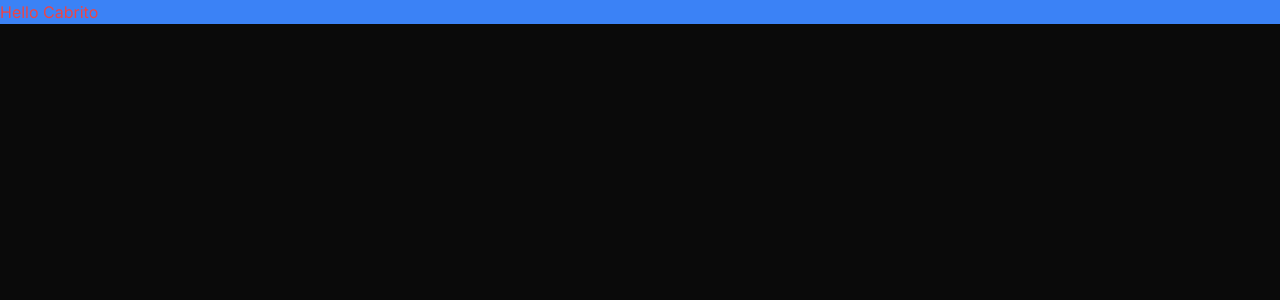
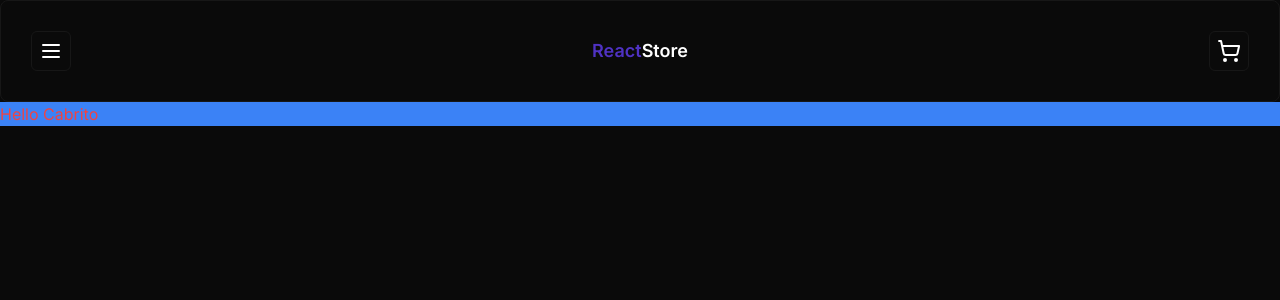
Before and after one commit to Matheus-Alexandrino/reactstore, a Next.js app: page /about in a window 1280 px wide. Shown: the top 300 px of the page. Built offline with nearby package versions, Linux system fonts and the light colour scheme.

Commit message:
feat: add button, card and header components

```diff
--- a/package.json
+++ b/package.json
@@ -10,6 +10,7 @@
   },
   "dependencies": {
     "@prisma/client": "^5.4.2",
+    "@radix-ui/react-slot": "^1.0.2",
     "class-variance-authority": "^0.7.0",
     "clsx": "^2.0.0",
     "lucide-react": "^0.288.0",
--- a/src/app/layout.tsx
+++ b/src/app/layout.tsx
@@ -1,6 +1,7 @@
 import type { Metadata } from 'next'
 import { Inter } from 'next/font/google'
 import './globals.css'
+import Header from '@/components/ui/header'
 
 const inter = Inter({ subsets: ['latin'] })
 
@@ -16,7 +17,10 @@
 }) {
   return (
     <html lang="en">
-      <body className={inter.className}>{children}</body>
+      <body className={inter.className}>
+        <Header/>
+        {children}
+        </body>
     </html>
   )
 }
--- /dev/null
+++ b/src/components/ui/button.tsx
@@ -0,0 +1,56 @@
+import * as React from "react"
+import { Slot } from "@radix-ui/react-slot"
+import { cva, type VariantProps } from "class-variance-authority"
+
+import { cn } from "@/lib/utils"
+
+const buttonVariants = cva(
+  "inline-flex items-center justify-center rounded-md text-sm font-medium ring-offset-background transition-colors focus-visible:outline-none focus-visible:ring-2 focus-visible:ring-ring focus-visible:ring-offset-2 disabled:pointer-events-none disabled:opacity-50",
+  {
+    variants: {
+      variant: {
+        default: "bg-primary text-primary-foreground hover:bg-primary/90",
+        destructive:
+          "bg-destructive text-destructive-foreground hover:bg-destructive/90",
+        outline:
+          "border border-input bg-background hover:bg-accent hover:text-accent-foreground",
+        secondary:
+          "bg-secondary text-secondary-foreground hover:bg-secondary/80",
+        ghost: "hover:bg-accent hover:text-accent-foreground",
+        link: "text-primary underline-offset-4 hover:underline",
+      },
+      size: {
+        default: "h-10 px-4 py-2",
+        sm: "h-9 rounded-md px-3",
+        lg: "h-11 rounded-md px-8",
+        icon: "h-10 w-10",
+      },
+    },
+    defaultVariants: {
+      variant: "default",
+      size: "default",
+    },
+  }
+)
+
+export interface ButtonProps
+  extends React.ButtonHTMLAttributes<HTMLButtonElement>,
+    VariantProps<typeof buttonVariants> {
+  asChild?: boolean
+}
+
+const Button = React.forwardRef<HTMLButtonElement, ButtonProps>(
+  ({ className, variant, size, asChild = false, ...props }, ref) => {
+    const Comp = asChild ? Slot : "button"
+    return (
+      <Comp
+        className={cn(buttonVariants({ variant, size, className }))}
+        ref={ref}
+        {...props}
+      />
+    )
+  }
+)
+Button.displayName = "Button"
+
+export { Button, buttonVariants }
--- /dev/null
+++ b/src/components/ui/card.tsx
@@ -0,0 +1,79 @@
+import * as React from "react"
+
+import { cn } from "@/lib/utils"
+
+const Card = React.forwardRef<
+  HTMLDivElement,
+  React.HTMLAttributes<HTMLDivElement>
+>(({ className, ...props }, ref) => (
+  <div
+    ref={ref}
+    className={cn(
+      "rounded-lg border bg-card text-card-foreground shadow-sm",
+      className
+    )}
+    {...props}
+  />
+))
+Card.displayName = "Card"
+
+const CardHeader = React.forwardRef<
+  HTMLDivElement,
+  React.HTMLAttributes<HTMLDivElement>
+>(({ className, ...props }, ref) => (
+  <div
+    ref={ref}
+    className={cn("flex flex-col space-y-1.5 p-6", className)}
+    {...props}
+  />
+))
+CardHeader.displayName = "CardHeader"
+
+const CardTitle = React.forwardRef<
+  HTMLParagraphElement,
+  React.HTMLAttributes<HTMLHeadingElement>
+>(({ className, ...props }, ref) => (
+  <h3
+    ref={ref}
+    className={cn(
+      "text-2xl font-semibold leading-none tracking-tight",
+      className
+    )}
+    {...props}
+  />
+))
+CardTitle.displayName = "CardTitle"
+
+const CardDescription = React.forwardRef<
+  HTMLParagraphElement,
+  React.HTMLAttributes<HTMLParagraphElement>
+>(({ className, ...props }, ref) => (
+  <p
+    ref={ref}
+    className={cn("text-sm text-muted-foreground", className)}
+    {...props}
+  />
+))
+CardDescription.displayName = "CardDescription"
+
+const CardContent = React.forwardRef<
+  HTMLDivElement,
+  React.HTMLAttributes<HTMLDivElement>
+>(({ className, ...props }, ref) => (
+  <div ref={ref} className={cn("p-6 pt-0", className)} {...props} />
+))
+CardContent.displayName = "CardContent"
+
+const CardFooter = React.forwardRef<
+  HTMLDivElement,
+  React.HTMLAttributes<HTMLDivElement>
+>(({ className, ...props }, ref) => (
+  <div
+    ref={ref}
+    className={cn("flex items-center p-6 pt-0", className)}
+    {...props}
+  />
+))
+CardFooter.displayName = "CardFooter"
+
+export { Card, CardHeader, CardFooter, CardTitle, CardDescription, CardContent }
--- /dev/null
+++ b/src/components/ui/header.tsx
@@ -0,0 +1,19 @@
+import { MenuIcon, ShoppingCartIcon } from "lucide-react";
+import { Button } from "./button";
+import { Card, CardContent } from "./card"
+
+const Header = () => {
+    return <Card className="flex items-center justify-between p-[1.875rem] ">
+                <Button size="icon" variant="outline">
+                    <MenuIcon/>
+                </Button>
+
+                <h1 className="text-lg font-semibold">
+                    <span className="text-primary">React</span>Store</h1>
+                <Button size="icon" variant="outline">
+                    <ShoppingCartIcon />
+                </Button>
+           </Card>;
+}
+
+export default Header;
```
Also changed, not shown: 1 other file (tests, documents, lock files or other folders).
